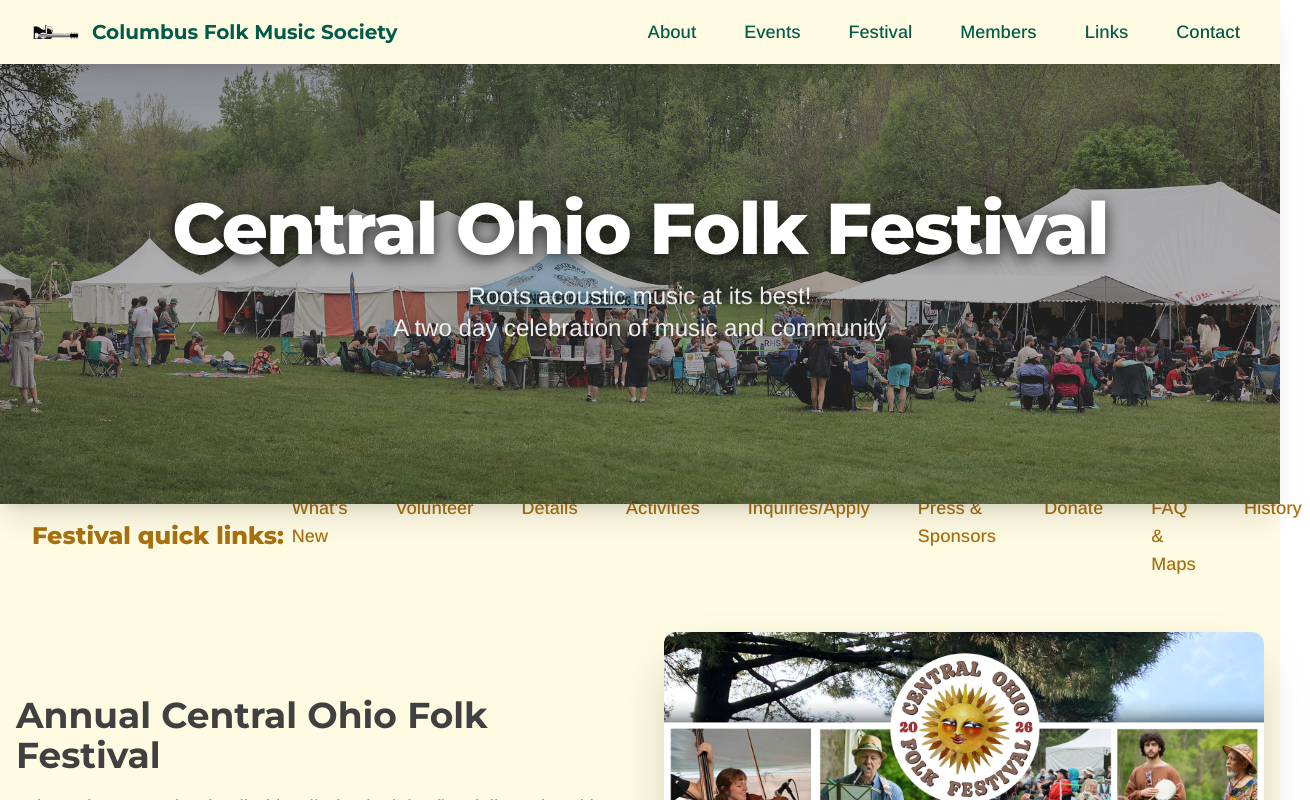
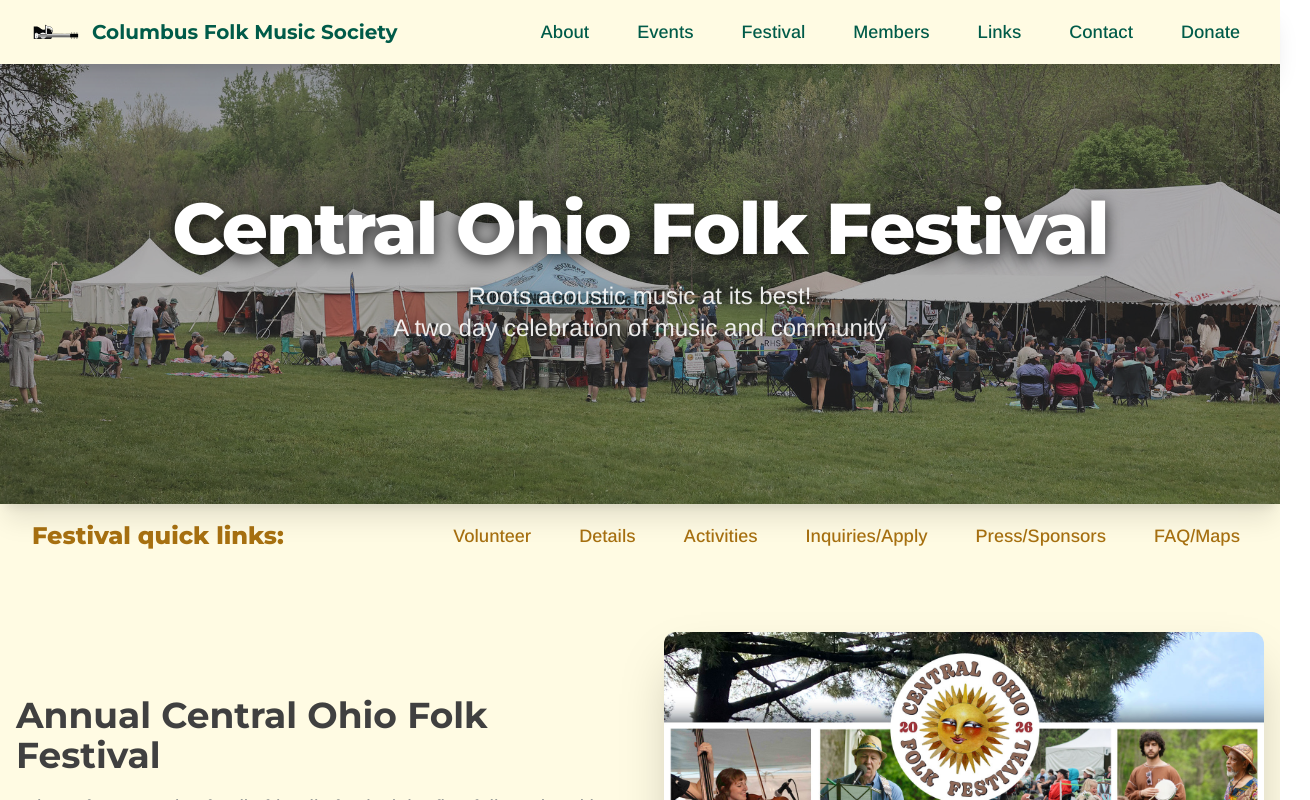
Before and after one commit to clemens72/cfms, a Next.js app: page /festival in a window 1280 px wide. Shown: the top 800 px of the page, 1310 px wide, since content can reach past the window. Built offline with nearby package versions, Linux system fonts and the light colour scheme.

Commit message:
navbar changes

```diff
--- a/src/app/festival/NavBar.tsx
+++ b/src/app/festival/NavBar.tsx
@@ -8,15 +8,12 @@
 }
 
 const navLinks: NavItem[] = [
-    { name: "What's New", href: '/festival#whatsnew' },
     { name: "Volunteer", href: '/festival#volunteer' },
     { name: "Details", href: '/festival#details' },
     { name: "Activities", href: '/festival#activities' },
     { name: "Inquiries/Apply", href: '/festival#inquiries' },
-    { name: "Press & Sponsors", href: '/festival#donate' },
-    { name: "Donate", href: '/festival#donate' },
-    { name: "FAQ & Maps", href: '/festival#faq' },
-    { name: "History", href: '/festival#history' },
+    { name: "Press/Sponsors", href: '/festival#donate' },
+    { name: "FAQ/Maps", href: '/festival#faq' },
 ];
 
 
@@ -53,7 +50,7 @@
 
     return (
         <header className="w-full">
-            <div className="max-w-screen-2xl mx-auto px-4 md:px-6 lg:px-8">
+            <div className="max-w-7xl mx-auto px-4 md:px-6 lg:px-8">
                 <div className="flex justify-between items-center h-16">
 
                     {/* Logo/Brand (Now using green text) */}
--- a/src/components/layout/NavBar.tsx
+++ b/src/components/layout/NavBar.tsx
@@ -15,6 +15,7 @@
   { name: 'Members', href: '/members' },
   { name: 'Links', href: '/links' },
   { name: 'Contact', href: '/contact' },
+  { name: 'Donate', href: '/donate' },
 ];
 
 
```
